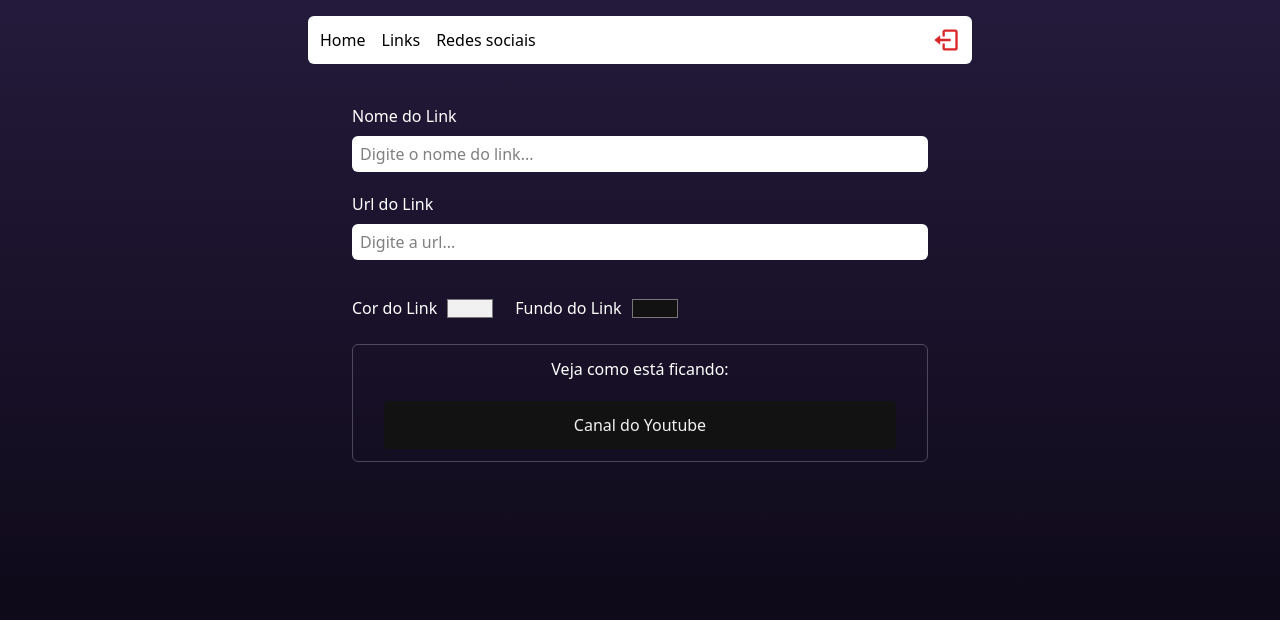
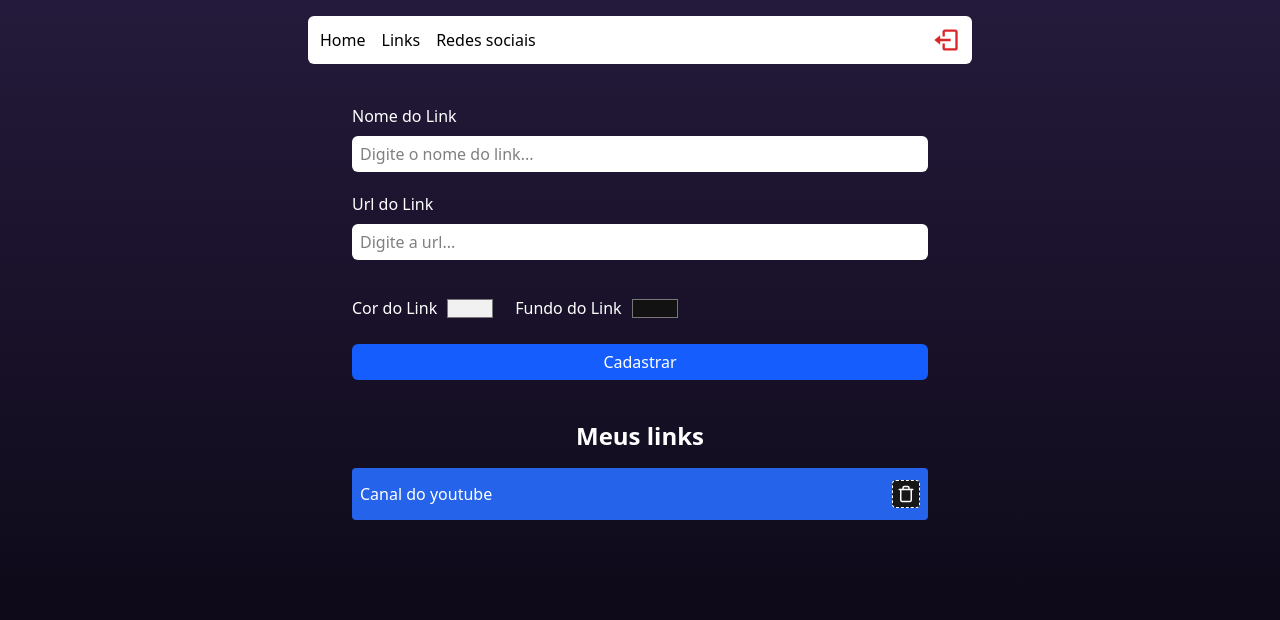
Before and after one commit to alzevirmaica/projeto_linketree, a React (Vite) app: page /admin in a window 1280 px wide. Shown: the top 620 px of the page. Built offline with nearby package versions, Linux system fonts and the light colour scheme; no server answers; sample sign-in values are in the browser's storage.

Commit message:
Registering links in the database

```diff
--- a/src/pages/admin/index.tsx
+++ b/src/pages/admin/index.tsx
@@ -1,6 +1,17 @@
 import { Header } from "../../components/header";
 import { Input } from "../../components/input";
-import { useState } from "react";
+import { useState, type FormEvent } from "react";
+import { FiTrash } from "react-icons/fi";
+import { db } from "../../services/firebaseConnection";
+import {
+  addDoc,
+  collection,
+  onSnapshot,
+  query,
+  orderBy,
+  doc,
+  deleteDoc,
+} from "firebase/firestore";
 
 function Admin() {
   const [nameInput, setNameInput] = useState("");
@@ -8,11 +19,36 @@ function Admin() {
   const [textColorInput, setTextColorInput] = useState("#f1f1f1");
   const [backgroundColorInput, setBackgroundColorInput] = useState("#121212");
 
+  async function handleRegister(e: FormEvent) {
+    e.preventDefault();
+    if (nameInput === "" || urlInput === "") {
+      alert("Preencha todos os campos!");
+      return;
+    }
+    try {
+      await addDoc(collection(db, "links"), {
+        name: nameInput,
+        url: urlInput,
+        bg: backgroundColorInput,
+        color: textColorInput,
+        created: new Date(),
+      });
+
+      setNameInput("");
+      setUrlInput("");
+    } catch (error) {
+      console.error("Erro ao cadastrar link:", error);
+    }
+  }
+
   return (
     <div className="flex items-center flex-col min-h-screen pb-7 px-2">
       <Header />
 
-      <form className="flex flex-col mt-8 mb-3 w-full max-w-xl">
+      <form
+        className="flex flex-col mt-8 mb-3 w-full max-w-xl"
+        onSubmit={handleRegister}
+      >
         <label className="text-white font-medium mt-2 mb-2">Nome do Link</label>
         <Input
           placeholder="Digite o nome do link..."
@@ -51,7 +87,7 @@ function Admin() {
             ></input>
           </div>
         </section>
-
+        {nameInput !== "" && (
           <div className="flex items-center justify-start flex-col mb-7 p-1 border-gray-100/25 border rounded-md">
             <label className="text-white font-medium mt-2 mb-3">
               Veja como está ficando:
@@ -65,11 +101,31 @@ function Admin() {
               }}
             >
               <p className="font-medium" style={{ color: textColorInput }}>
-              Canal do Youtube
+                {nameInput}
               </p>
             </article>
           </div>
+        )}
+
+        <button
+          type="submit"
+          className="bg-blue-600 h-9 rounded-md text-white font-medium gap-4 flex justify-center items-center mb-7"
+        >
+          Cadastrar
+        </button>
       </form>
+
+      <h2 className="font-bold text-white mb-4 text-2xl">Meus links</h2>
+
+      <article
+        className="flex items-center justify-between w-11/12 max-w-xl rounded py-3 px-2 mb-2 select-none"
+        style={{ backgroundColor: "#2563EB", color: "#FFF" }}
+      >
+        <p>Canal do youtube</p>
+        <button className="border border-dashed p-1 rounded bg-neutral-900 cursor-pointer">
+          <FiTrash size={18} color="#FFF"></FiTrash>
+        </button>
+      </article>
     </div>
   );
 }
```
Lines whose indentation alone changed are shown as unchanged.
